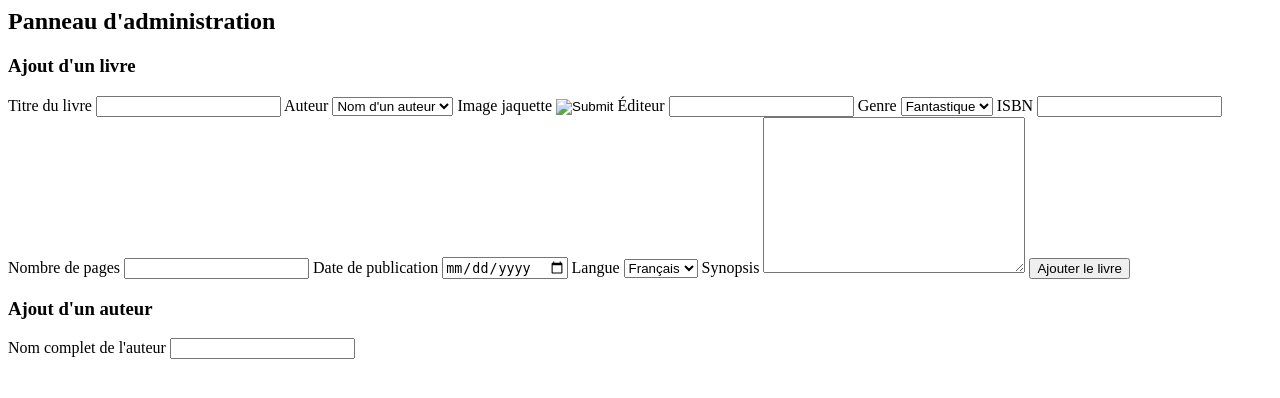
After one commit to stephecloutier/bibliotheque, a PHP site: page /views/parts/admin.php in a window 1280 px wide. The commit adds this page. Shown: the top 398 px of the page. Run offline with PHP 8.4, Linux system fonts and the light colour scheme.

Commit message:
State on june 17th

```diff
--- a/Model/Login.php
+++ b/Model/Auth.php
@@ -1,7 +1,7 @@
 <?php
 namespace Model;
 
-class Login extends Model {
+class Auth extends Model {
     private function getUser($email)
     {
         $pdo = $this->connectDB();
--- a/configs/config.php
+++ b/configs/config.php
@@ -1,6 +1,6 @@
 <?php
 define('INI_FILE', 'configs/db.ini');
-define('LOCAL_PATH', 'homestead.app/pwcs/bibliotheque/');
+define('LOCAL_PATH', 'http://homestead.app/pwcs/bibliotheque/');
 
 $navItems = [
     'home' => ['label' => 'Accueil', 'url' => 'index.php'] ,
--- a/configs/routes.php
+++ b/configs/routes.php
@@ -2,6 +2,8 @@
  $routes = [
     'default' => 'GET/Page/summary',
     'get_login' => 'GET/Page/getLogin',
-    'get_advancedSearch' => 'GET/Page/advancedSearch',
-    'post_login' => 'POST/Login/postLogin'
+    'post_login' => 'POST/Auth/postLogin',
+    'get_logout' => 'GET/Auth/getLogout',
+     'get_admin' => 'GET/Page/getAdmin',
+    'get_advancedSearch' => 'GET/Page/advancedSearch'
  ];
--- a/router.php
+++ b/router.php
@@ -17,4 +17,3 @@
     $controller = new $controllerName();
 
     $datas = call_user_func([$controller, $action]);
-    var_dump($datas);
--- /dev/null
+++ b/views/parts/admin.php
@@ -0,0 +1,53 @@
+<h2>Panneau d'administration</h2>
+<form action="index.php" method="post">
+    <h3>Ajout d'un livre</h3>
+
+    <label for="title">Titre du livre</label>
+    <input type="text" name="bookTitle" id="title">
+
+    <label for="author">Auteur</label>
+    <select name="bookAuthor" id="author">
+        <option value="1">Nom d'un auteur</option>
+    </select>
+
+    <label for="img">Image jaquette</label>
+    <input type="image" name="bookImg" id="img">
+
+    <label for="editor">Éditeur</label>
+    <input type="text" name="bookEditor" id="editor">
+
+    <label for="genre">Genre</label>
+    <select name="bookGenre" id="genre">
+        <option value="1">Fantastique</option>
+    </select>
+
+    <label for="isbn">ISBN</label>
+    <input type="text" name="bookISBN" id="isbn">
+
+    <label for="pages">Nombre de pages</label>
+    <input type="number" name="bookPages" id="pages">
+
+    <label for="date">Date de publication</label>
+    <input type="date" name="bookDate" id="date">
+
+    <label for="language">Langue</label>
+    <select name="bookLanguage" id="language">
+        <option value="1">Français</option>
+        <option value="2">Anglais</option>
+    </select>
+
+    <label for="summary">Synopsis</label>
+    <textarea name="bookSummary" id="summary" cols="30" rows="10"></textarea>
+
+    <input type="hidden" name="resource" value="CreateBook">
+    <input type="hidden" name="action" value="addBook">
+
+    <button type="submit">Ajouter le livre</button>
+</form>
+
+<form action="index.php" method="post">
+    <h3>Ajout d'un auteur</h3>
+
+    <label for="name">Nom complet de l'auteur</label>
+    <input type="text" id="name" name="authorName">
+</form>
--- a/views/parts/login.php
+++ b/views/parts/login.php
@@ -7,7 +7,7 @@
         <label for="password" class="form__label">Votre mot de passe</label>
         <input id="password" name="password" type="password" class="form__input" required="required">
 
-        <input type="hidden" name="resource" value="Login">
+        <input type="hidden" name="resource" value="Auth">
         <input type="hidden" name="action" value="postLogin">
 
         <button type="submit">Se connecter</button>
--- a/views/parts/loginNav.php
+++ b/views/parts/loginNav.php
@@ -18,13 +18,13 @@
         <li class="navigation__item">
             <a href="index.php?resource=Page&action=about" class="navigation__link">À propos</a>
         </li>
-        <?php if($_SESSION['user']['status'] === 1): ?>
+        <?php if(intval($_SESSION['user']['status']) === 1): ?>
         <li class="navigation__item">
-            <a href="index.php?resource=Page&action=getAdmin" class="navigation__link">Panneau administrateur</a>
+            <a href="index.php?resource=Page&action=getAdmin" class="navigation__link">Panneau d'administrateur</a>
         </li>
         <?php endif; ?>
         <li class="navigation__item">
-            <a href="index.php?resource=Page&action=logout" class="navigation__link">Se déconnecter</a>
+            <a href="index.php?resource=Auth&action=getLogout" class="navigation__link">Se déconnecter</a>
         </li>
     </ul>
 </nav>
```
Also changed, not shown: Controller/Auth.php (renamed from Controller/Login.php, +18 -3 lines), Controller/CreateBook.php (added, +11 -0 lines), Controller/Page.php (+17 -0 lines), Model/CreateBook.php (added, +22 -0 lines).
